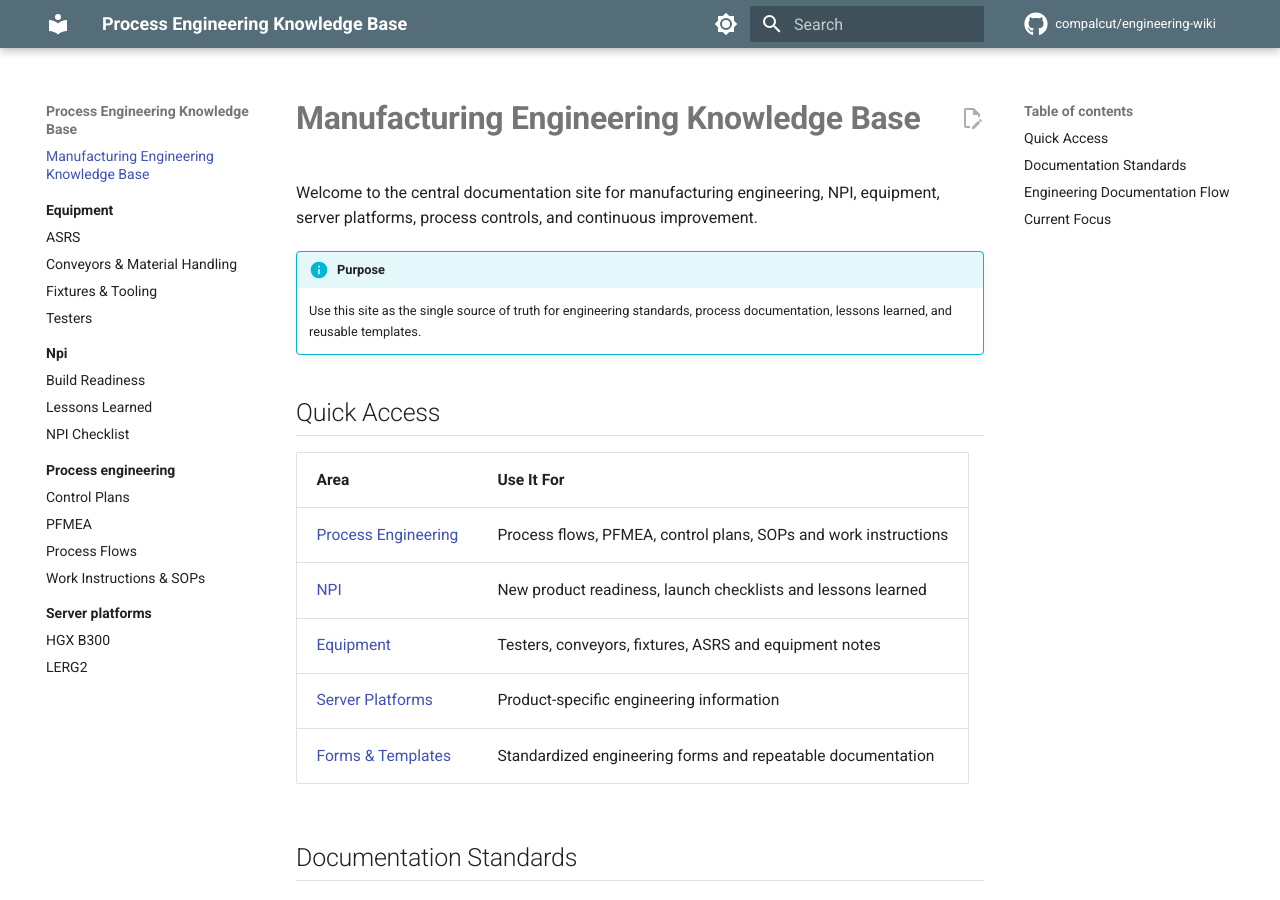
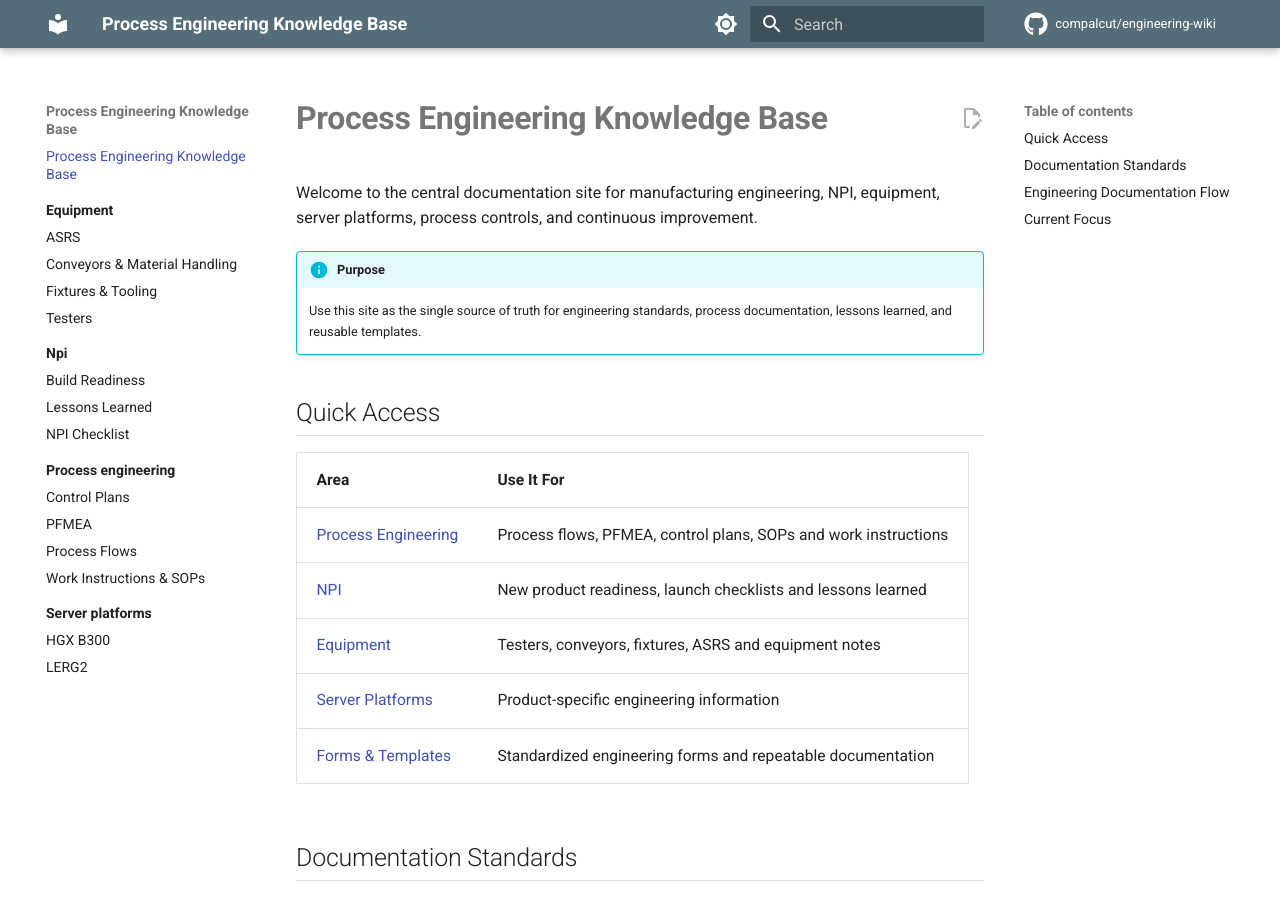
Before and after one commit to COMPALCUT/CUT, an MkDocs documentation site: the page built from docs/index.md, in a window 1280 px wide and 900 px high. Built offline with MkDocs 1.6.1 and Material for MkDocs 9.7.7, drawn with Linux system fonts in a browser that asks for light colours; comment, search, counter and statistics services are not loaded.

Commit message:
Change title from Manufacturing to Process Engineering
Updated the title to reflect a focus on process engineering.

```diff
--- a/docs/index.md
+++ b/docs/index.md
@@ -1,4 +1,4 @@
-# Manufacturing Engineering Knowledge Base
+# Process Engineering Knowledge Base
 
 Welcome to the central documentation site for manufacturing engineering, NPI, equipment, server platforms, process controls, and continuous improvement.
 
```
